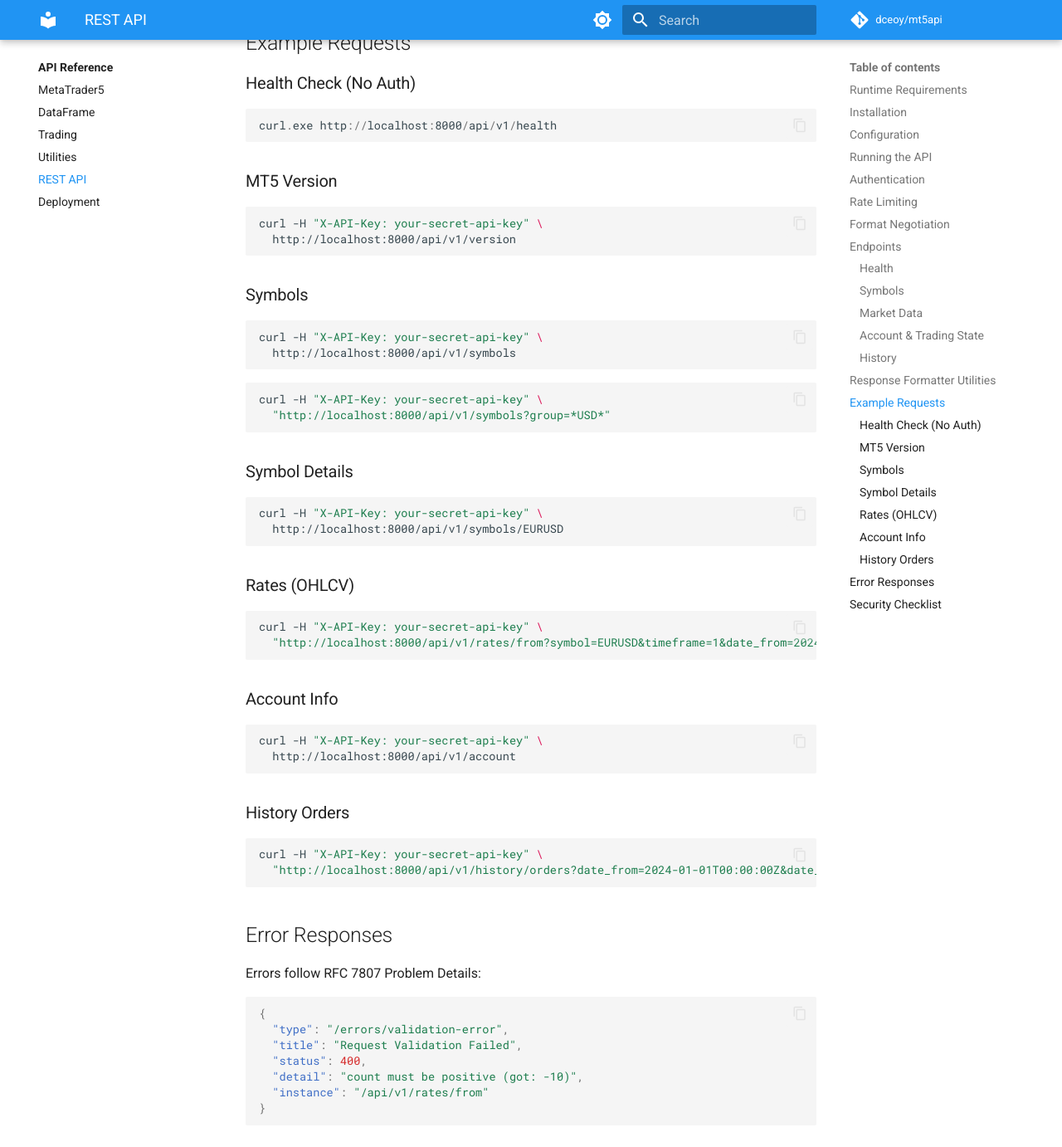
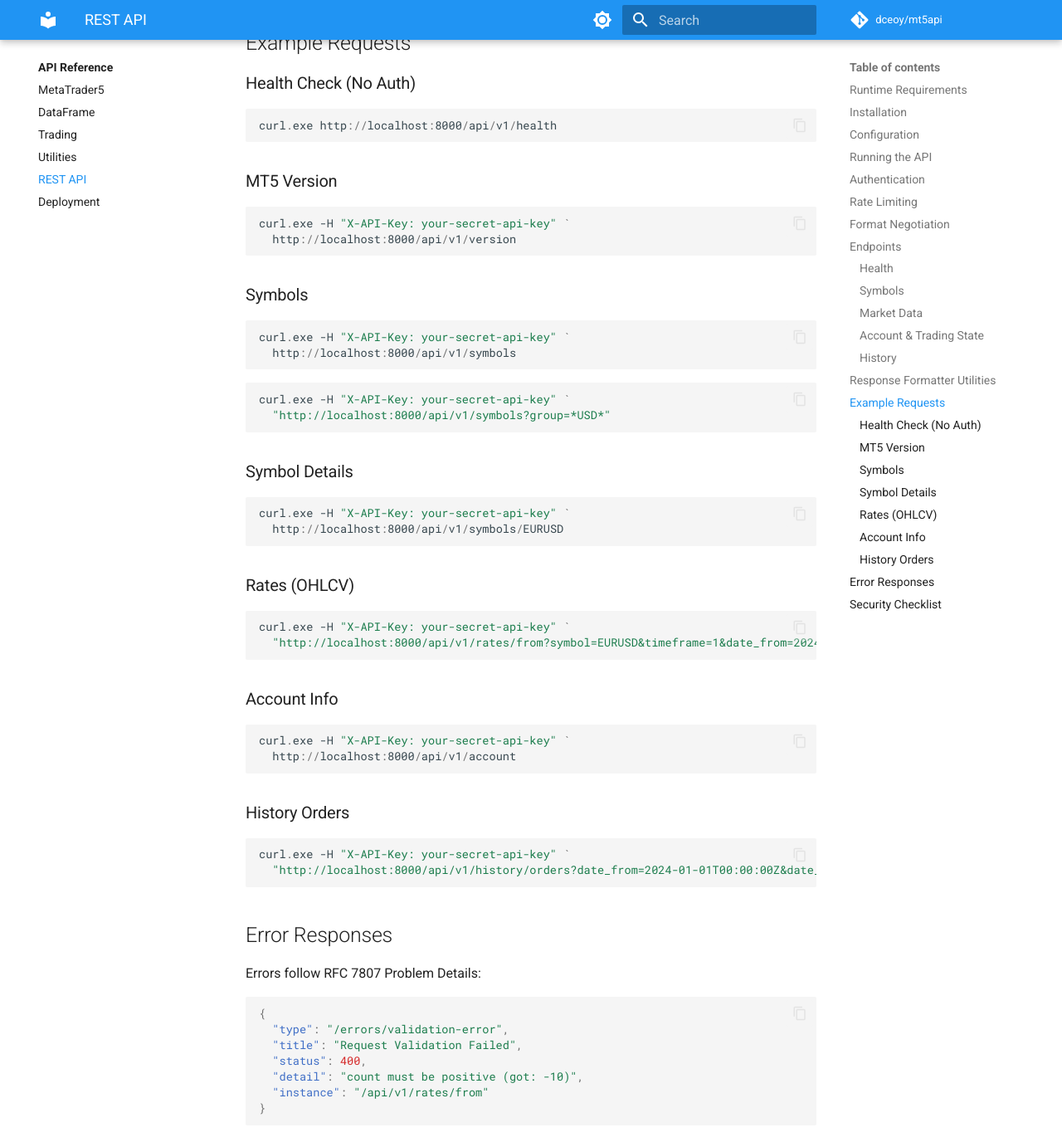
Before and after one commit to dceoy/mt5api, an MkDocs documentation site: the page built from docs/api/rest-api.md, in a window 1280 px wide and 1400 px high, scrolled down 3305 px. Shown: the top 1382 px of the window at 83% size. Built offline with MkDocs 1.6.1 and Material for MkDocs 9.7.7, drawn with Linux system fonts in a browser that asks for light colours; comment, search, counter and statistics services are not loaded; some of the changed text lies outside the part shown.

````diff
--- a/docs/api/rest-api.md
+++ b/docs/api/rest-api.md
@@ -51,8 +51,8 @@ Access the docs at:
 
 All endpoints except `/api/v1/health` require an API key header:
 
-```bash
-curl -H "X-API-Key: your-secret-api-key" \
+```powershell
+curl.exe -H "X-API-Key: your-secret-api-key" `
   http://localhost:8000/api/v1/symbols
 ```
 
@@ -65,14 +65,14 @@ Rate limiting uses `slowapi` with a default limit of `100/minute`. Set
 
 Use `Accept` header or `format` query parameter:
 
-```bash
-curl -H "X-API-Key: your-secret-api-key" \
-  -H "Accept: application/parquet" \
+```powershell
+curl.exe -H "X-API-Key: your-secret-api-key" `
+  -H "Accept: application/parquet" `
   "http://localhost:8000/api/v1/rates/from?symbol=EURUSD&timeframe=1&date_from=2024-01-01T00:00:00Z&count=100"
 ```
 
-```bash
-curl -H "X-API-Key: your-secret-api-key" \
+```powershell
+curl.exe -H "X-API-Key: your-secret-api-key" `
   "http://localhost:8000/api/v1/symbols?format=json"
 ```
 
@@ -135,48 +135,48 @@ curl.exe http://localhost:8000/api/v1/health
 
 ### MT5 Version
 
-```bash
-curl -H "X-API-Key: your-secret-api-key" \
+```powershell
+curl.exe -H "X-API-Key: your-secret-api-key" `
   http://localhost:8000/api/v1/version
 ```
 
 ### Symbols
 
-```bash
-curl -H "X-API-Key: your-secret-api-key" \
+```powershell
+curl.exe -H "X-API-Key: your-secret-api-key" `
   http://localhost:8000/api/v1/symbols
 ```
 
-```bash
-curl -H "X-API-Key: your-secret-api-key" \
+```powershell
+curl.exe -H "X-API-Key: your-secret-api-key" `
   "http://localhost:8000/api/v1/symbols?group=*USD*"
 ```
 
 ### Symbol Details
 
-```bash
-curl -H "X-API-Key: your-secret-api-key" \
+```powershell
+curl.exe -H "X-API-Key: your-secret-api-key" `
   http://localhost:8000/api/v1/symbols/EURUSD
 ```
 
 ### Rates (OHLCV)
 
-```bash
-curl -H "X-API-Key: your-secret-api-key" \
+```powershell
+curl.exe -H "X-API-Key: your-secret-api-key" `
   "http://localhost:8000/api/v1/rates/from?symbol=EURUSD&timeframe=1&date_from=2024-01-01T00:00:00Z&count=100"
 ```
 
 ### Account Info
 
-```bash
-curl -H "X-API-Key: your-secret-api-key" \
+```powershell
+curl.exe -H "X-API-Key: your-secret-api-key" `
   http://localhost:8000/api/v1/account
 ```
 
 ### History Orders
 
-```bash
-curl -H "X-API-Key: your-secret-api-key" \
+```powershell
+curl.exe -H "X-API-Key: your-secret-api-key" `
   "http://localhost:8000/api/v1/history/orders?date_from=2024-01-01T00:00:00Z&date_to=2024-01-02T00:00:00Z"
 ```
 
````
Also changed, not shown: other parts of docs/api/rest-api.md (+1 -1 lines), README.md (+2 -1 lines), docs/api/index.md (+1 -1 lines), docs/index.md (+3 -4 lines).
